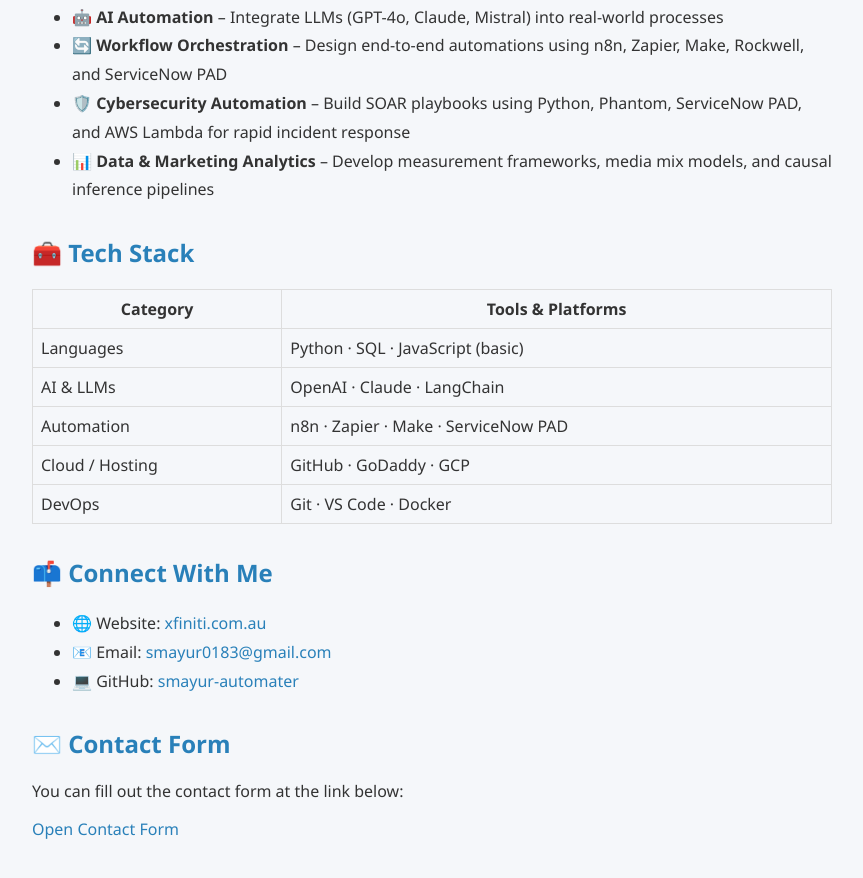
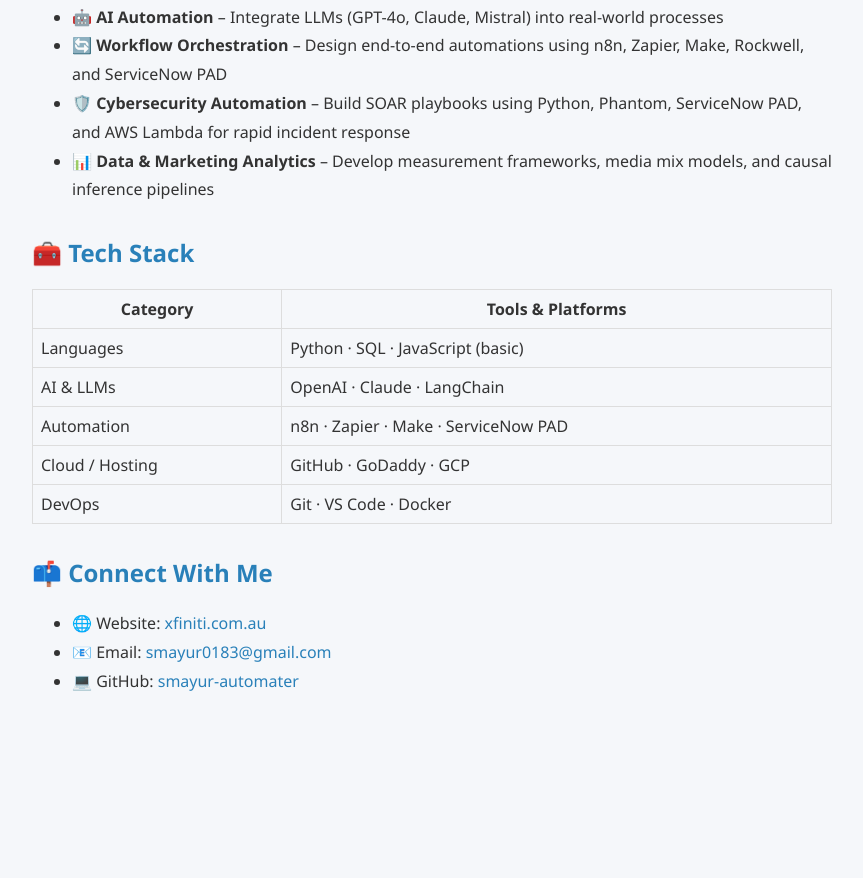
Before and after one commit to smayur-automater/automater, a plain HTML site: page index.html in a window 1280 px wide. Shown: the part 380-1258 px from the top of the page, without its empty margins (208-1071 px from the left). After the commit the page ends 1123 px from the top, so only its background shows below. Drawn offline with Linux system fonts and the light colour scheme.

Commit message:
Update index.html

```diff
--- a/index.html
+++ b/index.html
@@ -82,9 +82,5 @@
     <li>💻 GitHub: <a href="https://github.com/smayur-automater" target="_blank">smayur-automater</a></li>
   </ul>
 
-  <h2>✉️ Contact Form</h2>
-<p>You can fill out the contact form at the link below:</p>
-<p><a href="https://docs.google.com/forms/d/1tMhmTE7TPm_whKdvuYdBkC13HkqUefSASEikOu5AMK0/viewform" target="_blank">Open Contact Form</a></p>
-
 </body>
 </html>
```
